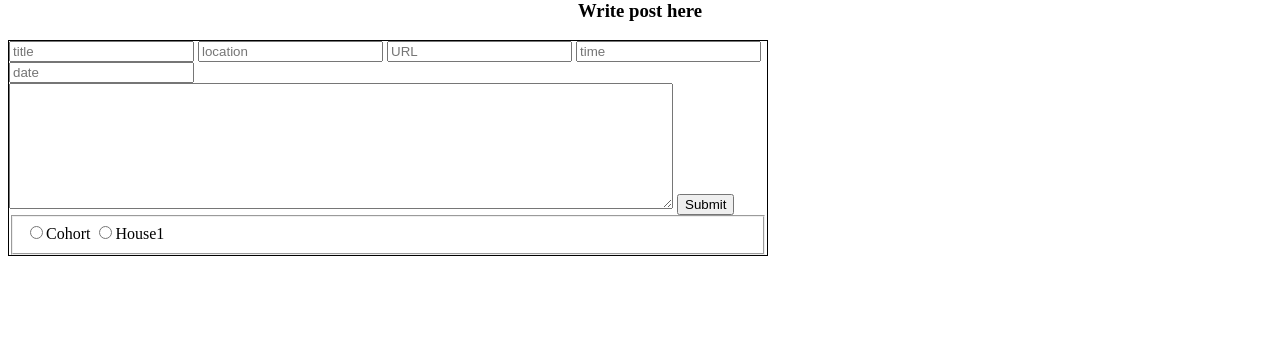
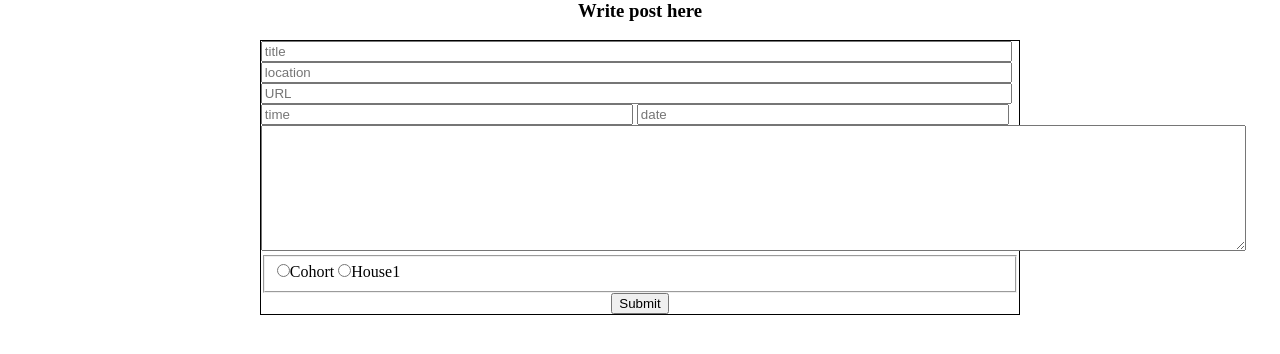
Before and after one commit to simply-grandoit/sb_rc_hackathon, a Node server app: page /profile in a window 1280 px wide. Shown: the part 19-373 px from the top of the page. Run offline with Node 20, Linux system fonts and the light colour scheme; the visitor is signed in with stand-in values (Sample User, id 1); data that the repository does not hold is empty; some libraries are stand-ins or nearby versions.

Commit message:
working on styles for the form, adjusted the form to have a better set up

```diff
--- a/crashers/public/css/style.css
+++ b/crashers/public/css/style.css
@@ -69,6 +69,11 @@ section.chat ul h5 {
 
 /*-------------Profile Page/ Form Styles -----------------------------*/
 
+#inputSection button {
+  display: block;
+  margin: 0 auto;
+}
+
 #inputSection h1 {
   display: block;
   text-align: center;
@@ -77,4 +82,17 @@ section.chat ul h5 {
 #inputSection form {
   width: 60%;
   border: 1px solid black;
+  margin: 0 auto;
 }
+#inputSection form input{
+  margin: 0 auto;
+}
+
+#inputSection form input.long {
+  width: 98%;
+}
+
+#inputSection form input.short {
+  width: 48%;
+  display: inline;
+}
--- a/crashers/views/profile.ejs
+++ b/crashers/views/profile.ejs
@@ -20,14 +20,13 @@
 
         <h1>Write post here</h1>
         <form class="form_input" action="/crash" method="post">
-          <input id="postTitle" placeholder="title" type="text" name="title" value="">
-          <input type="text" placeholder="location" name="address" value="">
-          <input type="text" name="url" value="" placeholder="URL">
-          <input type="text" name="time" value="" placeholder="time">
-          <input type="text" name="date" id="" placeholder="date">
-          <textarea name="description" rows="8" cols="80"></textarea>
+          <input id="postTitle" class="long" placeholder="title" type="text" name="title" value="">
+          <input type="text" class="long" placeholder="location" name="address" value="">
+          <input type="text" class="long" name="url" value="" placeholder="URL">
+          <input type="text" name="time" class="short" value="" placeholder="time">
+          <input type="text" name="date" class="short" id="" placeholder="date">
+          <textarea name="description" rows="8" cols="120"></textarea>
 
-        <button type="submit" name="button">Submit</button>
         <fieldset>
         <label class="radio-inline"><input type="radio" name="optradio" value="0">Cohort</label>
           <% if (true) { %>
@@ -43,6 +42,8 @@
             <label class="radio-inline"><input type="radio" name="optradio" value="4">House4</label>
           <% } %>
         </fieldset>
+
+        <button type="submit" name="button">Submit</button>
         </form>
 
     </section>
```
